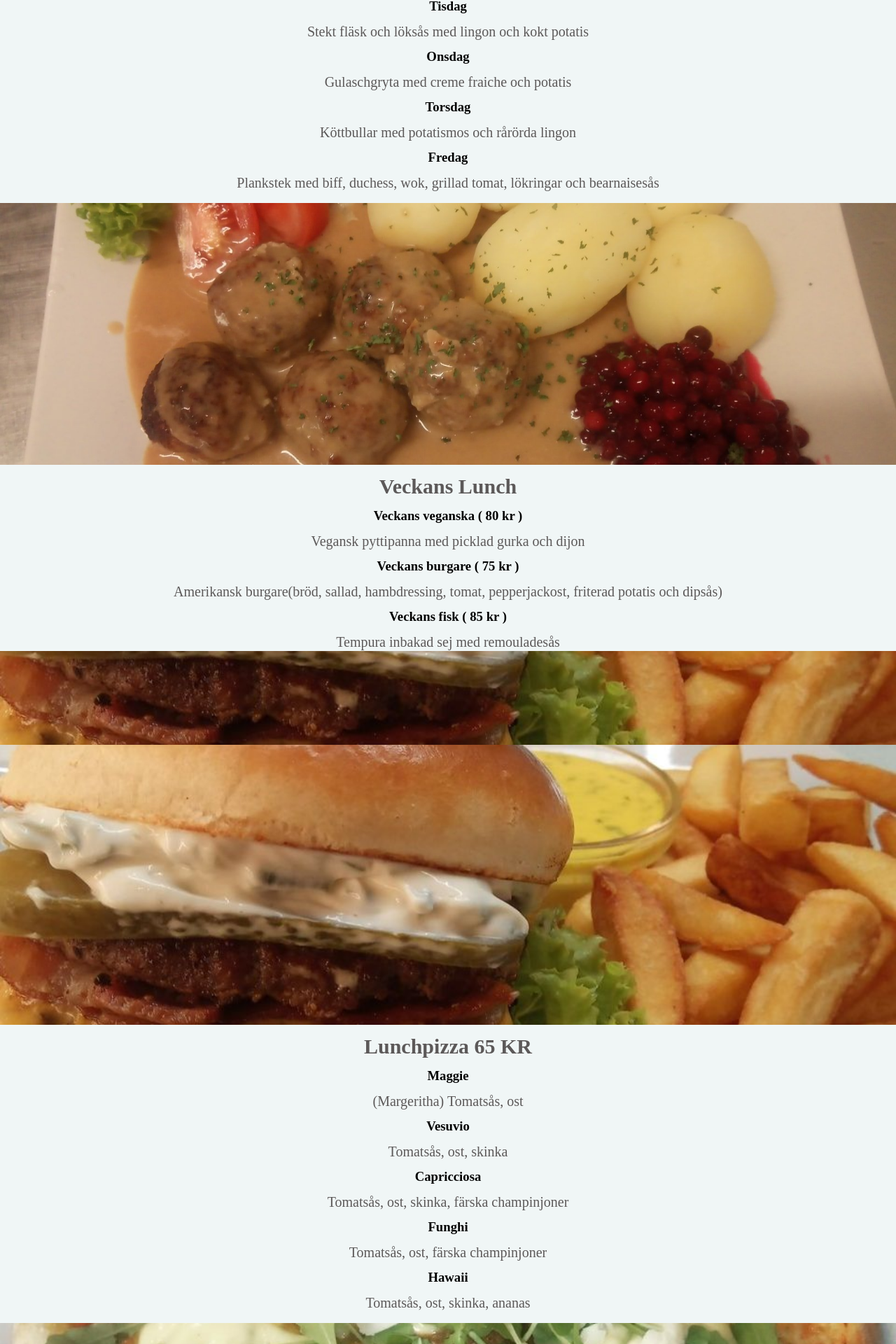
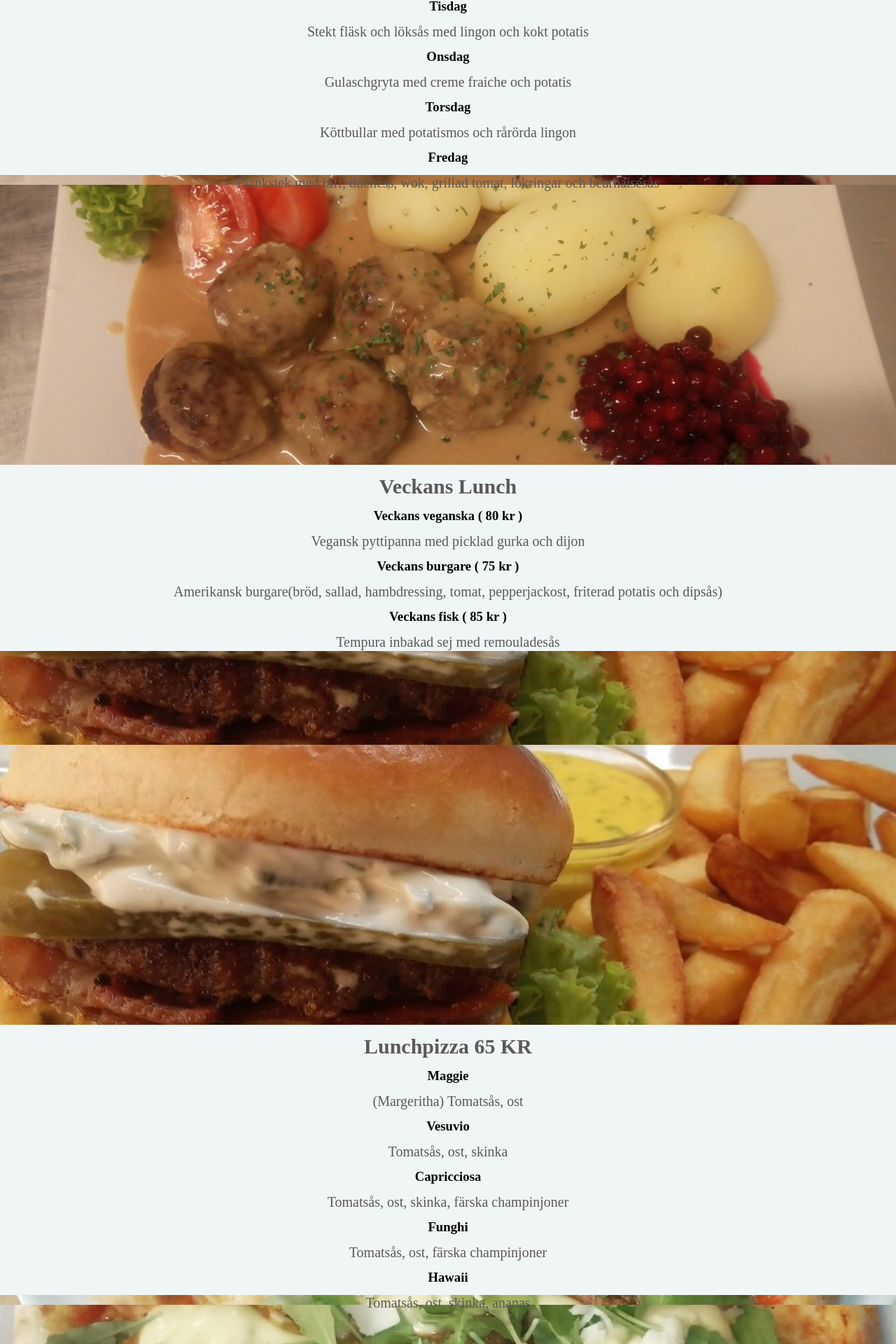
Before and after one commit to OooOoOn/OooOoOn.github.io, a PHP site: page /lunch.html in a window 1280 px wide. Shown: the part 936-2856 px from the top of the page at 70% size. Run offline with PHP 8.4, Linux system fonts and the light colour scheme.

Commit message:
Change to divider size.

```diff
--- a/uppgift2/styling.css
+++ b/uppgift2/styling.css
@@ -271,7 +271,7 @@ a {
 }
 
 .dividerMediumLarge {
-	height: 50%;
+	height: 45%;
 }
 
 .dividerLarge {
@@ -441,7 +441,7 @@ a {
 		height: 25%;
 	}
 	.dividerMedium {
-		height: 30%;
+		height: 35%;
 	}
 	.dividerMediumLarge {
 		height: 40%;
```
